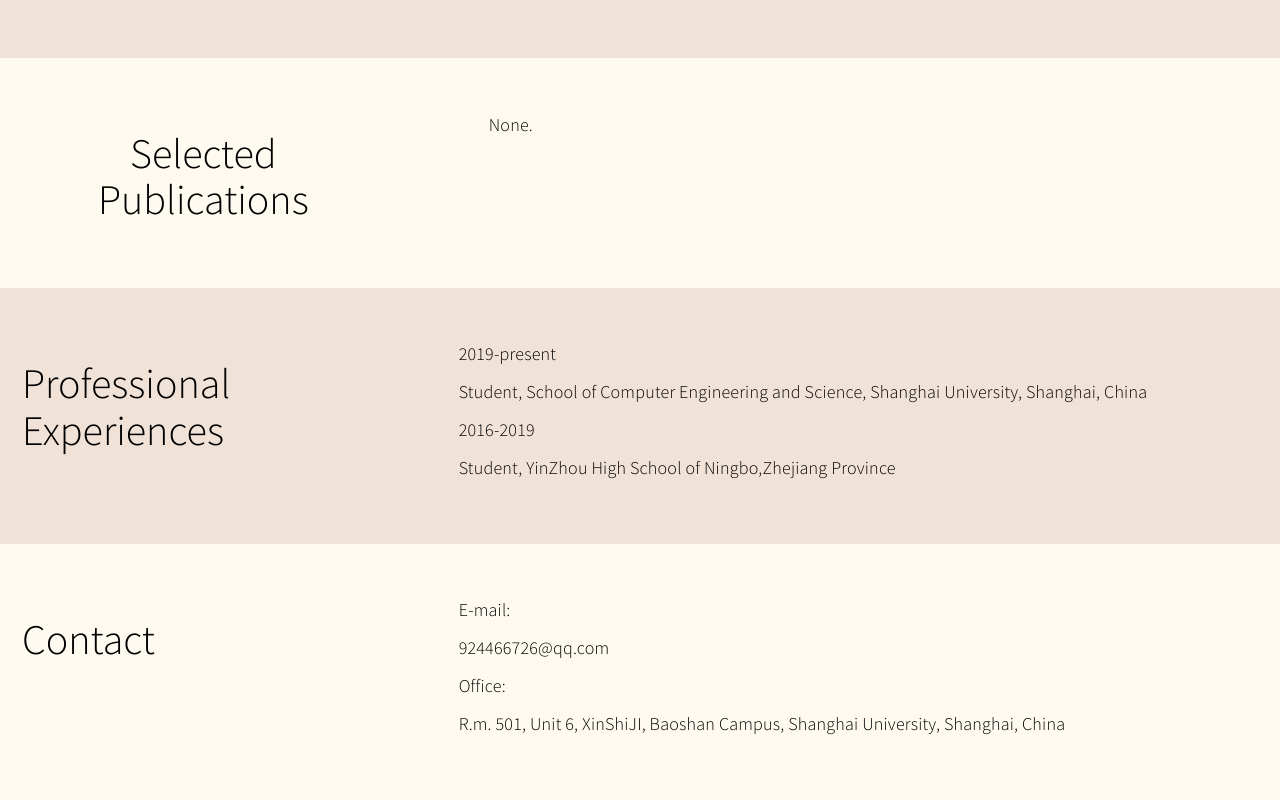
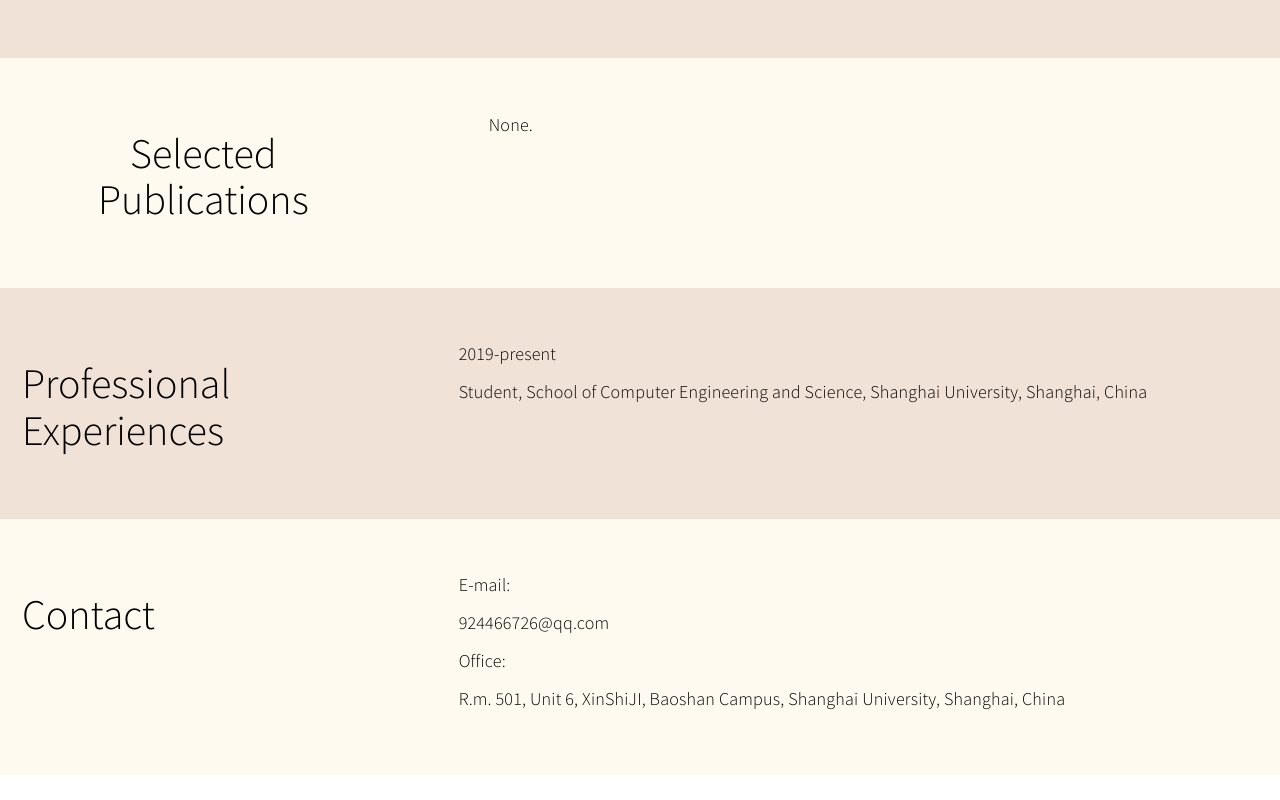
Before and after one commit to Yong-Sun-2001/Yong-Sun-2001.github.io, a plain HTML site: page index.html in a window 1280 px wide. Shown: the part 742-1542 px from the top of the page. After the commit the page ends 1517 px from the top, so only its background shows below. Drawn offline with Linux system fonts and the light colour scheme.

Commit message:
Update index.html

```diff
--- a/index.html
+++ b/index.html
@@ -168,10 +168,6 @@
                          <p class="wow fadeInUp">
                               Student, School of Computer Engineering and Science, Shanghai University, Shanghai, China
                          </p>
-                         <p class="wow fadeInUp">  2016-2019</p>
-                         <p class="wow fadeInUp">
-                              Student, YinZhou High School of Ningbo,Zhejiang Province
-                         </p>
 
 
                     </div>
```
